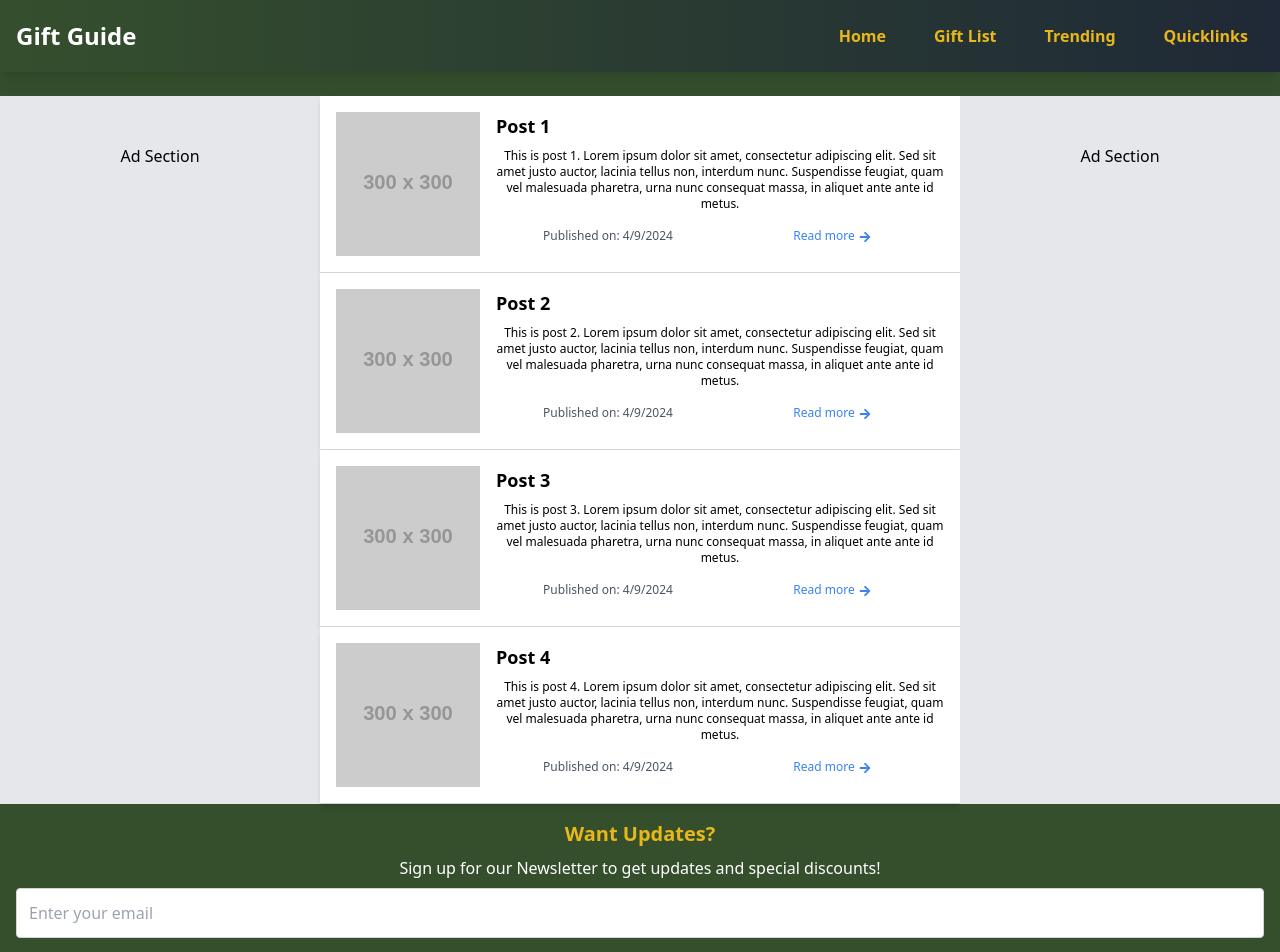
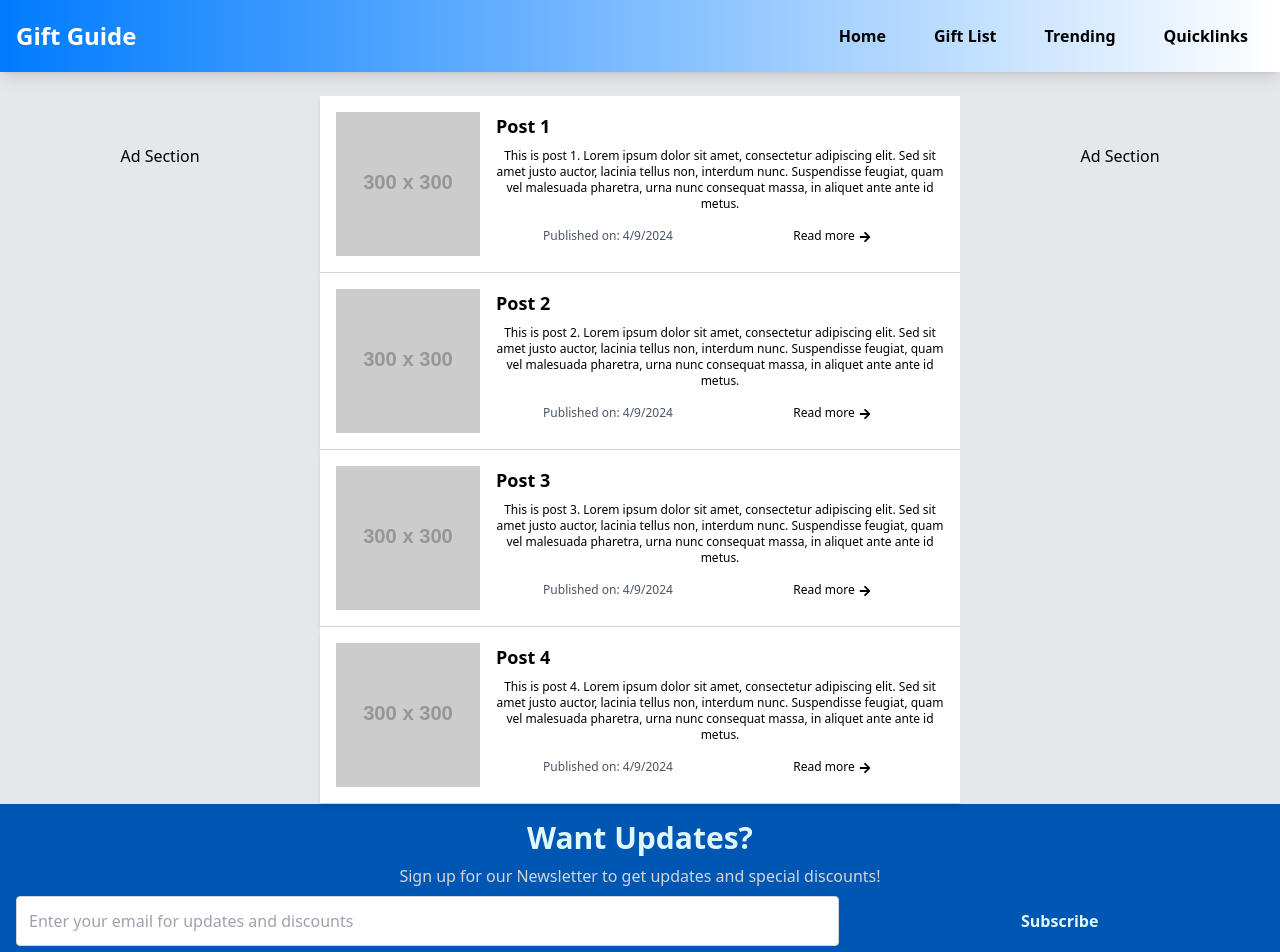
Before and after one commit to edm1001/gift-guru, a React (Vite) app in the folder frontend/: page / in a window 1280 px wide. Shown: the top 952 px of the page. Built offline with nearby package versions, Linux system fonts and the light colour scheme.

Commit message:
add new color scheme

```diff
--- a/frontend/src/components/Navbar.jsx
+++ b/frontend/src/components/Navbar.jsx
@@ -9,7 +9,7 @@ function Navbar() {
     setIsOpen(!isOpen);
   };
   return (
-    <div className="fixed top-0 left-0 right-0 bg-gradient-to-r from-olive to-gray-800 p-4 z-50 shadow-lg">
+    <div className="fixed top-0 left-0 right-0 bg-gradient-to-r from-blue to-white p-4 z-50 shadow-lg">
       <div className="flex justify-between items-center">
         <div className="text-white font-bold text-2xl">Gift Guide</div>
         <div className="sm:hidden">
@@ -20,16 +20,16 @@ function Navbar() {
             height={15}
             strokeWidth={2}
             rotate={0}
-            color="white"
+            color="black"
             borderRadius={0}
             animationDuration={0.5}
           />
         </div>
         <div className="hidden sm:flex space-x-4">
-          <Link className="text-gold font-bold py-2 px-4 hover:opacity-50 focus:text-gray-200" to="/">Home</Link>
-          <Link className="text-gold font-bold py-2 px-4 hover:opacity-50 focus:text-gray-200" to="/categorylist">Gift List</Link>
-          <Link className="text-gold font-bold py-2 px-4 hover:opacity-50 focus:text-gray-200" to="/trending">Trending</Link>
-          <Link className="text-gold font-bold py-2 px-4 hover:opacity-50 focus:text-gray-200" to="/quicklinks">Quicklinks</Link>
+          <Link className="font-bold py-2 px-4 hover:opacity-50 focus:text-grey focus:border-2 focus:border-grey" to="/">Home</Link>
+          <Link className="font-bold py-2 px-4 hover:opacity-50 focus:text-grey focus:border-2 focus:border-grey" to="/categorylist">Gift List</Link>
+          <Link className="font-bold py-2 px-4 hover:opacity-50 focus:text-grey focus:border-2 focus:border-grey" to="/trending">Trending</Link>
+          <Link className="font-bold py-2 px-4 hover:opacity-50 focus:text-grey focus:border-2 focus:border-grey" to="/quicklinks">Quicklinks</Link>
         </div>
       </div>
       {isOpen && (
--- a/frontend/src/components/Newsletter.jsx
+++ b/frontend/src/components/Newsletter.jsx
@@ -6,7 +6,7 @@ function Newsletter() {
   const handleSubmit = async (ev) => {
     ev.preventDefault();
 
-  // TODO: set up form validation and backend for sending emails to user
+  // TODO: set up sending emails to user
   const response = await fetch('/api/newsletter', {
     method: 'POST',
     headers: {
@@ -22,21 +22,21 @@ function Newsletter() {
   }
 }
   return (
-    <div className="text-center p-4">
-      <h3 className="font-semibold text-gold text-xl">Want Updates?</h3>
-      <p className="p-2 text-white">Sign up for our Newsletter to get updates and special discounts!</p>
-      <form onSubmit={handleSubmit}>
+    <div className=" bg-darkblue text-center p-4">
+      <h3 className="font-semibold text-lightblue text-3xl">Want Updates?</h3>
+      <p className="p-2 text-gray-300">Sign up for our Newsletter to get updates and special discounts!</p>
+      <form onSubmit={handleSubmit} className="flex items-center space-x-4">
         <input
           type="email"
-          className="w-full p-3 border border-gray-300 rounded focus:outline-none focus:ring-2 focus:ring-gold"
-          placeholder="Enter your email"
+          className="flex-grow-[2] p-3 border border-gray-300 rounded focus:outline-none focus:ring-2 focus:ring-gold"
+          placeholder="Enter your email for updates and discounts"
           value={email}
           onChange={(e) => setEmail(e.target.value)}
           required
         />
         <button
           type="submit"
-         className="w-full py-3 text-gold font-bold hover:opacity-50 focus:bg-gray-400 cursor-pointer"
+         className="flex-grow px-6 py-3 text-lightblue font-bold hover:opacity-50 focus:bg-gray-300 focus:text-blue cursor-pointer"
         >
           Subscribe
         </button>
--- a/frontend/src/pages/Home.jsx
+++ b/frontend/src/pages/Home.jsx
@@ -4,7 +4,7 @@ import Newsletter from "../components/Newsletter";
 function Home() {
   return (
 
-    <section className="bg-olive min-h-screen pt-24">
+    <section className="bg-gray-200 min-h-screen pt-24">
 
       <div className="w-full grid grid-cols-1 sm:grid-cols-4 text-center">
         <div className="col-span-1 bg-gray-200 p-12">Ad Section</div>
--- a/frontend/tailwind.config.js
+++ b/frontend/tailwind.config.js
@@ -7,9 +7,10 @@ const tailwindConfig = {
   theme: {
     extend: {
       colors: {
-        gold: "#e8b71a",
-        olive: "#354f2d",
-        peach: "#ffb347",
+        blue: "#007bff",
+        lightblue: "#e0f7fa",
+        darkblue: "#0056b3",
+        grey: "#7c9299",
       },
     },
   },
```
